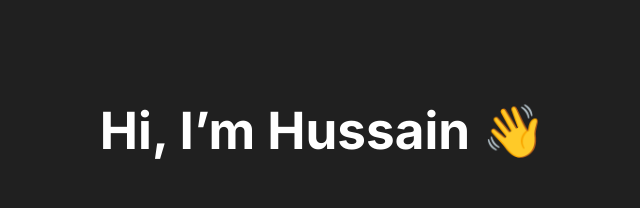
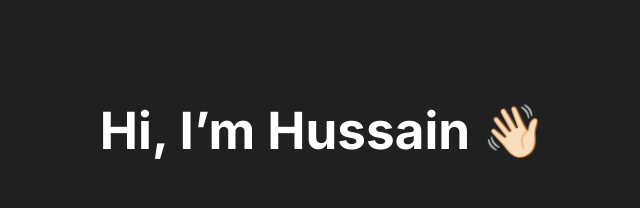
Before and after one commit to HussainWorld/hussaindev, a React (Vite) app: page / in a window 1280 px wide. Shown: the part 210-418 px from the top of the page, without its empty margins (317-957 px from the left). Built offline with nearby package versions, Linux system fonts and the light colour scheme.

Commit message:
changing hand emoji in the app.tsx

```diff
--- a/src/App.tsx
+++ b/src/App.tsx
@@ -4,7 +4,7 @@ function App() {
 
   return (
     <>
-      <h1>Hi, I’m Hussain 👋</h1>
+      <h1>Hi, I’m Hussain 👋🏻</h1>
       <div className="card">
         <p>Welcome to my protfolio website</p>
       </div>
```
